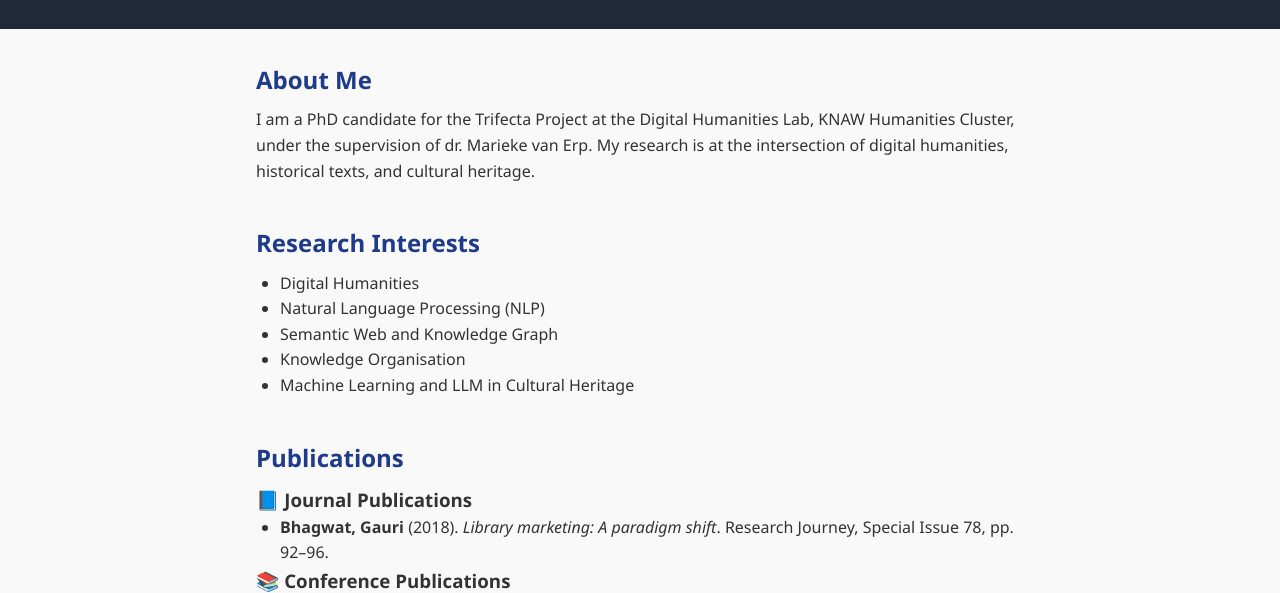
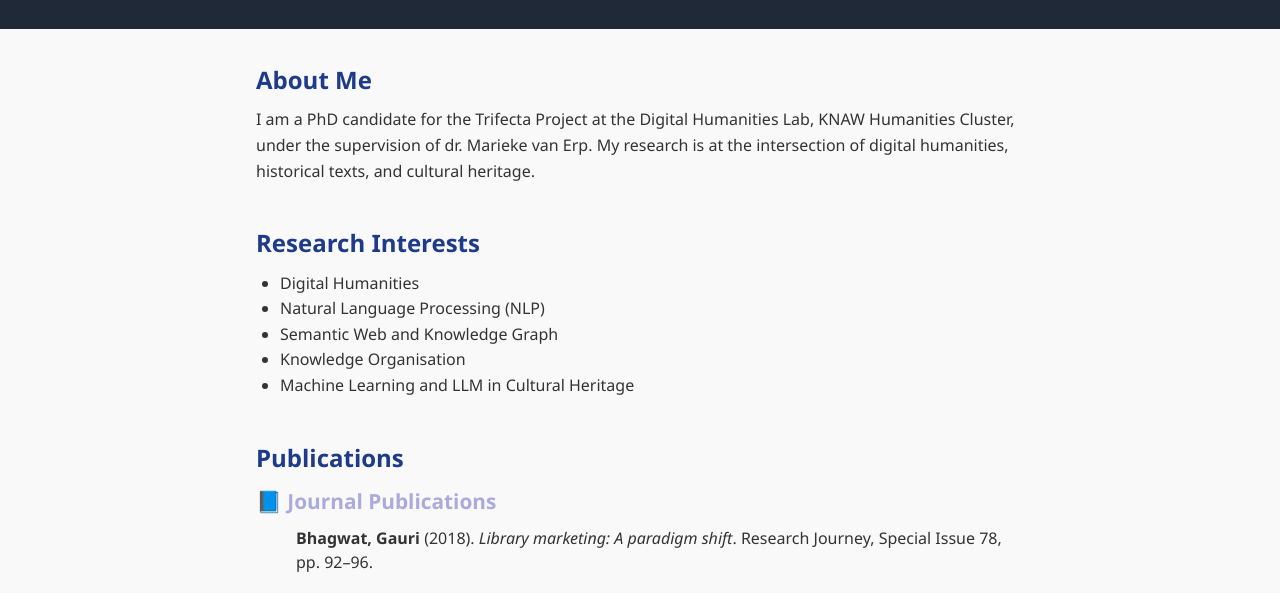
Before and after one commit to BhagwatGauri/portfolio, a plain HTML site: page index.html in a window 1280 px wide. Shown: the part 219-812 px from the top of the page. Drawn offline with Linux system fonts and the light colour scheme.

Commit message:
Update style.css

```diff
--- a/style.css
+++ b/style.css
@@ -74,6 +74,37 @@ ul {
   margin-left: 1.5rem;
 }
 
+publications {
+  margin-top: 4rem;
+  width: 80%;
+  max-width: 800px;
+}
+
+.publications h2 {
+  font-size: 2rem;
+  margin-bottom: 1rem;
+}
+
+.pub-category {
+  margin-bottom: 2rem;
+}
+
+.pub-category h3 {
+  color: #aad;
+  font-size: 1.3rem;
+  margin-bottom: 0.5rem;
+}
+
+.pub-category ul {
+  list-style: none;
+  padding-left: 1rem;
+}
+
+.pub-category ul li {
+  margin-bottom: 0.5rem;
+  line-height: 1.5;
+}
+
 footer {
   text-align: center;
   padding: 1rem;
```
